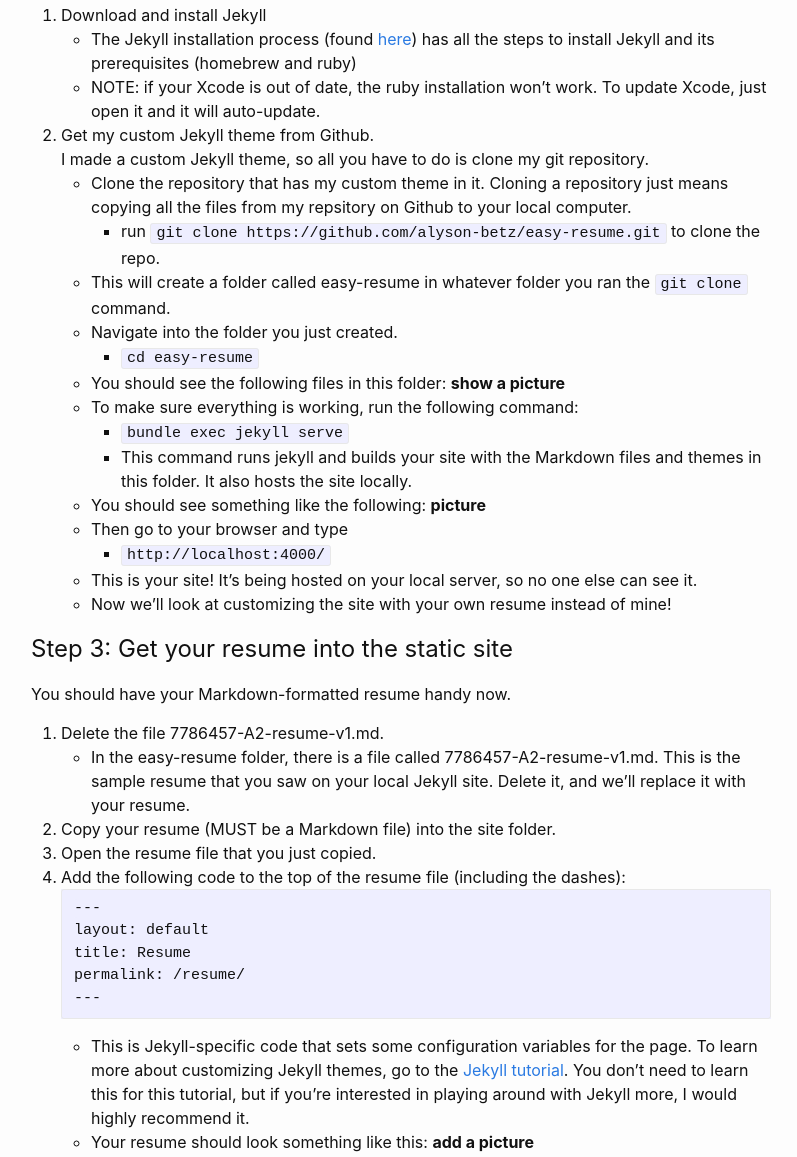
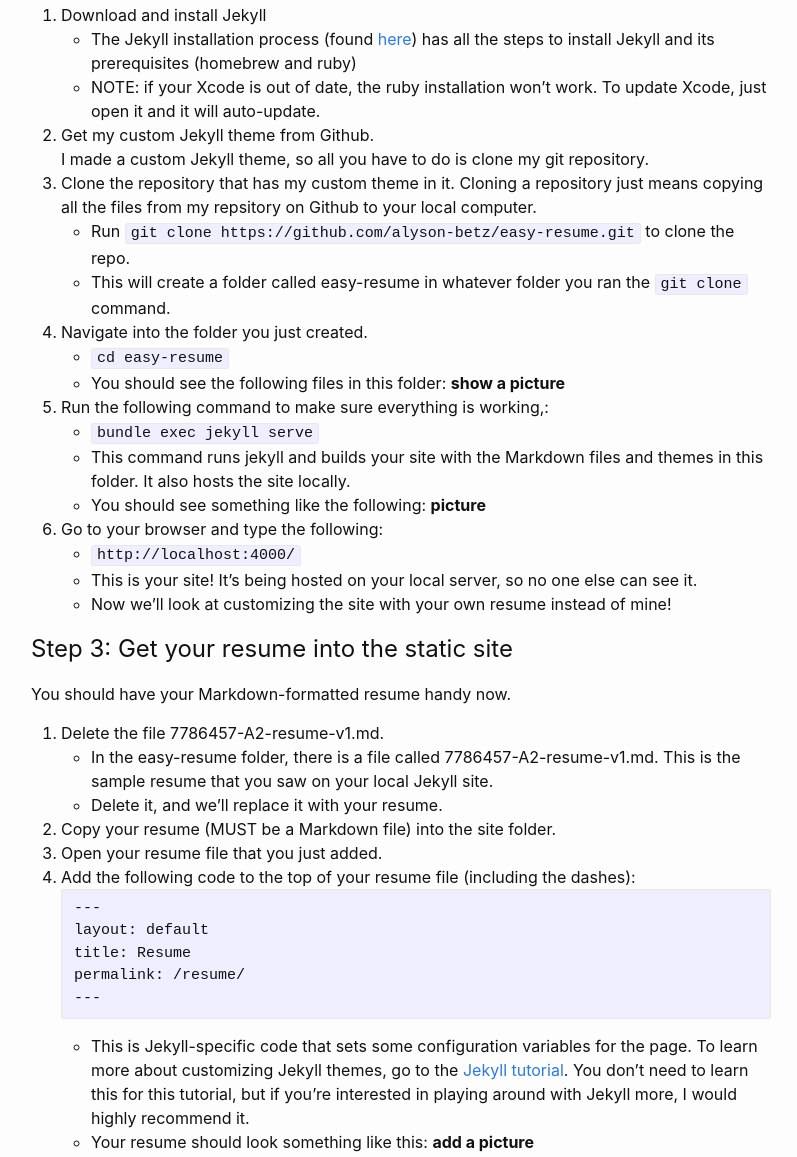
Before and after one commit to alyson-betz/alyson-betz.github.io, a plain HTML site: page readme/index.html in a window 1280 px wide. Shown: the part 1612-2769 px from the top of the page, without its empty margins (239-1036 px from the left). Drawn offline with Linux system fonts and the light colour scheme.

Commit message:
updates to readme

```diff
--- a/feed.xml
+++ b/feed.xml
@@ -1,4 +1,4 @@
-<?xml version="1.0" encoding="utf-8"?><feed xmlns="http://www.w3.org/2005/Atom" ><generator uri="https://jekyllrb.com/" version="4.3.0">Jekyll</generator><link href="http://localhost:4000/feed.xml" rel="self" type="application/atom+xml" /><link href="http://localhost:4000/" rel="alternate" type="text/html" /><updated>2022-11-01T15:41:36-05:00</updated><id>http://localhost:4000/feed.xml</id><title type="html">Tech Comm A2</title><subtitle>How to host a resume on Github Pages</subtitle><entry><title type="html">Welcome to Jekyll!</title><link href="http://localhost:4000/jekyll/update/2022/10/24/welcome-to-jekyll.html" rel="alternate" type="text/html" title="Welcome to Jekyll!" /><published>2022-10-24T15:02:03-05:00</published><updated>2022-10-24T15:02:03-05:00</updated><id>http://localhost:4000/jekyll/update/2022/10/24/welcome-to-jekyll</id><content type="html" xml:base="http://localhost:4000/jekyll/update/2022/10/24/welcome-to-jekyll.html"><![CDATA[<p>You’ll find this post in your <code class="language-plaintext highlighter-rouge">_posts</code> directory. Go ahead and edit it and re-build the site to see your changes. You can rebuild the site in many different ways, but the most common way is to run <code class="language-plaintext highlighter-rouge">jekyll serve</code>, which launches a web server and auto-regenerates your site when a file is updated.</p>
+<?xml version="1.0" encoding="utf-8"?><feed xmlns="http://www.w3.org/2005/Atom" ><generator uri="https://jekyllrb.com/" version="4.3.0">Jekyll</generator><link href="http://localhost:4000/feed.xml" rel="self" type="application/atom+xml" /><link href="http://localhost:4000/" rel="alternate" type="text/html" /><updated>2022-11-01T16:05:09-05:00</updated><id>http://localhost:4000/feed.xml</id><title type="html">Tech Comm A2</title><subtitle>How to host a resume on Github Pages</subtitle><entry><title type="html">Welcome to Jekyll!</title><link href="http://localhost:4000/jekyll/update/2022/10/24/welcome-to-jekyll.html" rel="alternate" type="text/html" title="Welcome to Jekyll!" /><published>2022-10-24T15:02:03-05:00</published><updated>2022-10-24T15:02:03-05:00</updated><id>http://localhost:4000/jekyll/update/2022/10/24/welcome-to-jekyll</id><content type="html" xml:base="http://localhost:4000/jekyll/update/2022/10/24/welcome-to-jekyll.html"><![CDATA[<p>You’ll find this post in your <code class="language-plaintext highlighter-rouge">_posts</code> directory. Go ahead and edit it and re-build the site to see your changes. You can rebuild the site in many different ways, but the most common way is to run <code class="language-plaintext highlighter-rouge">jekyll serve</code>, which launches a web server and auto-regenerates your site when a file is updated.</p>
 
 <p>Jekyll requires blog post files to be named according to the following format:</p>
 
--- a/readme/index.html
+++ b/readme/index.html
@@ -117,32 +117,29 @@
     </ul>
   </li>
   <li>Get my custom Jekyll theme from Github. <br />
-  I made a custom Jekyll theme, so all you have to do is clone my git repository.
-    <ul>
+  I made a custom Jekyll theme, so all you have to do is clone my git repository.</li>
   <li>Clone the repository that has my custom theme in it. Cloning a repository just means copying all the files from my repsitory on Github to your local computer.
     <ul>
-          <li>run <code class="language-plaintext highlighter-rouge">git clone https://github.com/alyson-betz/easy-resume.git</code> to clone the repo.</li>
+      <li>Run <code class="language-plaintext highlighter-rouge">git clone https://github.com/alyson-betz/easy-resume.git</code> to clone the repo.</li>
+      <li>This will create a folder called easy-resume in whatever folder you ran the <code class="language-plaintext highlighter-rouge">git clone</code> command.</li>
     </ul>
   </li>
-      <li>This will create a folder called easy-resume in whatever folder you ran the <code class="language-plaintext highlighter-rouge">git clone</code> command.</li>
   <li>Navigate into the folder you just created.
     <ul>
       <li><code class="language-plaintext highlighter-rouge">cd easy-resume</code></li>
+      <li>You should see the following files in this folder: <strong>show a picture</strong></li>
     </ul>
   </li>
-      <li>You should see the following files in this folder: <strong>show a picture</strong></li>
-      <li>To make sure everything is working, run the following command:
+  <li>Run the following command to make sure everything is working,:
     <ul>
       <li><code class="language-plaintext highlighter-rouge">bundle exec jekyll serve</code></li>
       <li>This command runs jekyll and builds your site with the Markdown files and themes in this folder. It also hosts the site locally.</li>
+      <li>You should see something like the following: <strong>picture</strong></li>
     </ul>
   </li>
-      <li>You should see something like the following: <strong>picture</strong></li>
-      <li>Then go to your browser and type
+  <li>Go to your browser and type the following:
     <ul>
       <li><code class="language-plaintext highlighter-rouge">http://localhost:4000/</code></li>
-        </ul>
-      </li>
       <li>This is your site! It’s being hosted on your local server, so no one else can see it.</li>
       <li>Now we’ll look at customizing the site with your own resume instead of mine!</li>
     </ul>
@@ -154,12 +151,13 @@
 <ol>
   <li>Delete the file 7786457-A2-resume-v1.md.
     <ul>
-      <li>In the easy-resume folder, there is a file called 7786457-A2-resume-v1.md. This is the sample resume that you saw on your local Jekyll site. Delete it, and we’ll replace it with your resume.</li>
+      <li>In the easy-resume folder, there is a file called 7786457-A2-resume-v1.md. This is the sample resume that you saw on your local Jekyll site.</li>
+      <li>Delete it, and we’ll replace it with your resume.</li>
     </ul>
   </li>
   <li>Copy your resume (MUST be a Markdown file) into the site folder.</li>
-  <li>Open the resume file that you just copied.</li>
-  <li>Add the following code to the top of the resume file (including the dashes):
+  <li>Open your resume file that you just added.</li>
+  <li>Add the following code to the top of your resume file (including the dashes):
     <div class="language-plaintext highlighter-rouge"><div class="highlight"><pre class="highlight"><code>---
 layout: default
 title: Resume
@@ -207,7 +205,7 @@ permalink: /resume/
 <h2 id="more-resources">More Resources</h2>
 
 <ul>
-  <li><a href="https://www.markdowntutorial.com/">Great Markdown Tutorial</a></li>
+  <li><a href="https://www.markdowntutorial.com/">Great Markdown Tutorial</a>.</li>
   <li>For more tips and tricks for writing documentation and hosting static sites, I would highly recommend reading Andrew Etter’s book <a href="https://www.amazon.com/Modern-Technical-Writing-Introduction-Documentation-ebook/dp/B01A2QL9SS">Modern Technical Writing</a></li>
   <li>If you’re interested in using git more, check out <a href="https://www.hostinger.com/tutorials/basic-git-commands">this guide</a>.</li>
 </ul>
```
Lines whose indentation alone changed are shown as unchanged.
